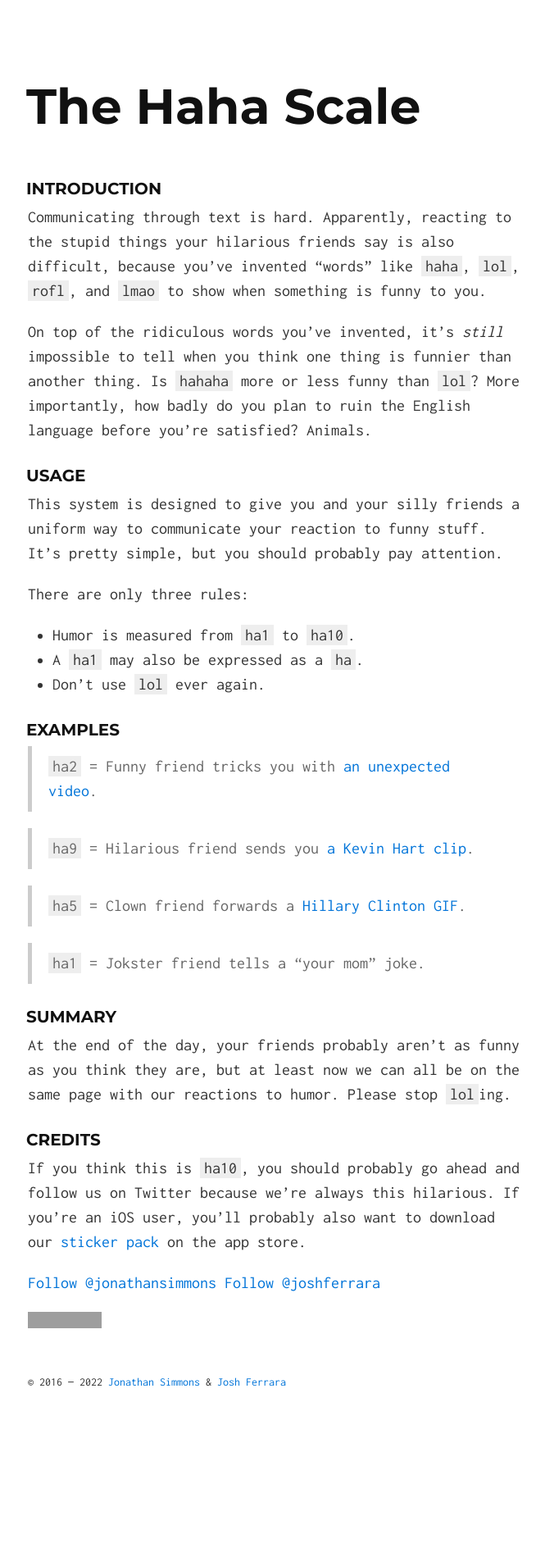
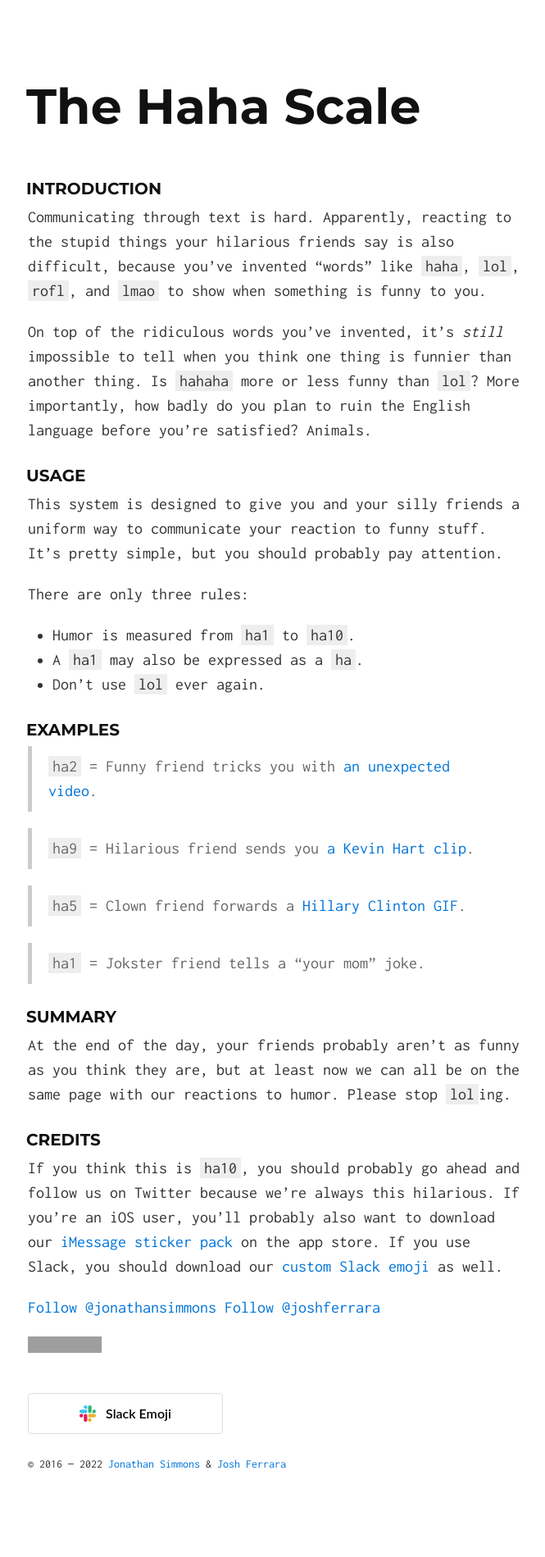
Before and after one commit to joshferrara/hahascale.lol, a Jekyll site: the page built from index.md, in a window 1280 px wide. Shown: the whole page at 82% size, without its empty margins (306-971 px from the left). Built offline with Jekyll 4.4.1, drawn with Linux system fonts in a browser that asks for light colours; a script that is not in the unit is left out; comment, search, counter and statistics services are not loaded; our own code applies the rules of GitHub Pages for plain Markdown files; before the commit the page ends 1799 px from its top, so only the background shows below that; grey boxes are pictures that could not be loaded.

Commit message:
Add slack emoji link

```diff
--- a/index.md
+++ b/index.md
@@ -30,11 +30,13 @@ There are only three rules:
 At the end of the day, your friends probably aren't as funny as you think they are, but at least now we can all be on the same page with our reactions to humor. Please stop `lol`ing.
 
 ### Credits
-If you think this is `ha10`, you should probably go ahead and follow us on Twitter because we're always this hilarious. If you're an iOS user, you'll probably also want to download our [sticker pack](https://itunes.apple.com/us/app/the-haha-scale-sticker-pack/id1158631658?mt=8) on the app store.
+If you think this is `ha10`, you should probably go ahead and follow us on Twitter because we're always this hilarious. If you're an iOS user, you'll probably also want to download our [iMessage sticker pack](https://itunes.apple.com/us/app/the-haha-scale-sticker-pack/id1158631658?mt=8) on the app store. If you use Slack, you should download our [custom Slack emoji](https://hahascale.lol/haha-scale-slack-emoji.zip) as well.
 
 <a class="twitter-follow-button" data-size="large" data-show-count="false" href="https://twitter.com/jonathansimmons">Follow @jonathansimmons</a>
 <a class="twitter-follow-button" data-size="large" data-show-count="false" href="https://twitter.com/joshferrara">Follow @joshferrara</a>
 
 <a href="https://itunes.apple.com/us/app/the-haha-scale-sticker-pack/id1158631658?mt=8" style="display:inline-block;overflow:hidden;background:url(https://linkmaker.itunes.apple.com/images/badges/en-us/badge_appstore-lrg.svg) no-repeat;width:165px;height:40px;"></a>
 
+<a href="https://hahascale.lol/haha-scale-slack-emoji.zip" style="align-items:center;color:#000;background-color:#fff;border:1px solid #ddd;border-radius:4px;display:inline-flex;font-family:Lato, sans-serif;font-size:16px;font-weight:600;height:48px;justify-content:center;text-decoration:none;width:236px"><svg xmlns="http://www.w3.org/2000/svg" style="height:20px;width:20px;margin-right:12px" viewBox="0 0 122.8 122.8"><path d="M25.8 77.6c0 7.1-5.8 12.9-12.9 12.9S0 84.7 0 77.6s5.8-12.9 12.9-12.9h12.9v12.9zm6.5 0c0-7.1 5.8-12.9 12.9-12.9s12.9 5.8 12.9 12.9v32.3c0 7.1-5.8 12.9-12.9 12.9s-12.9-5.8-12.9-12.9V77.6z" fill="#e01e5a"></path><path d="M45.2 25.8c-7.1 0-12.9-5.8-12.9-12.9S38.1 0 45.2 0s12.9 5.8 12.9 12.9v12.9H45.2zm0 6.5c7.1 0 12.9 5.8 12.9 12.9s-5.8 12.9-12.9 12.9H12.9C5.8 58.1 0 52.3 0 45.2s5.8-12.9 12.9-12.9h32.3z" fill="#36c5f0"></path><path d="M97 45.2c0-7.1 5.8-12.9 12.9-12.9s12.9 5.8 12.9 12.9-5.8 12.9-12.9 12.9H97V45.2zm-6.5 0c0 7.1-5.8 12.9-12.9 12.9s-12.9-5.8-12.9-12.9V12.9C64.7 5.8 70.5 0 77.6 0s12.9 5.8 12.9 12.9v32.3z" fill="#2eb67d"></path><path d="M77.6 97c7.1 0 12.9 5.8 12.9 12.9s-5.8 12.9-12.9 12.9-12.9-5.8-12.9-12.9V97h12.9zm0-6.5c-7.1 0-12.9-5.8-12.9-12.9s5.8-12.9 12.9-12.9h32.3c7.1 0 12.9 5.8 12.9 12.9s-5.8 12.9-12.9 12.9H77.6z" fill="#ecb22e"></path></svg>Slack Emoji</a>
+
 <span class="copyright">&copy; 2016 — 2022 [Jonathan Simmons](http://jonathandsimmons.com/) & [Josh Ferrara](http://joshferrara.com)</span>
```
